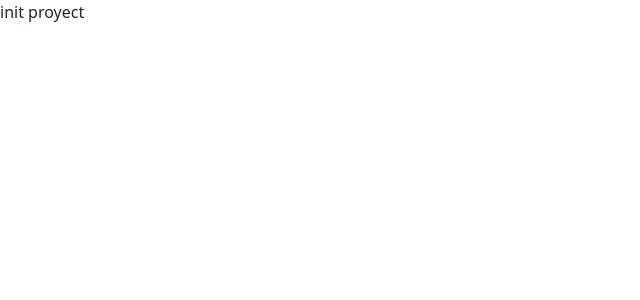
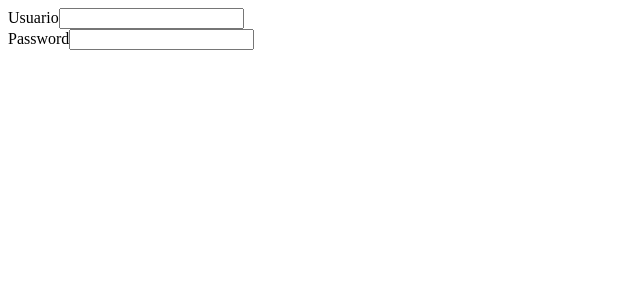
Before and after one commit to elkitoq/EndProyect, a React (Create React App) app: page / in a window 1280 px wide. Shown: the top 300 px of the page, without its empty margins (0-640 px from the left). Built offline with nearby package versions, Linux system fonts and the light colour scheme.

Commit message:
create view login and components

```diff
--- a/src/App.js
+++ b/src/App.js
@@ -1,9 +1,10 @@
-import 'bootstrap/dist/css/bootstrap.min.css';
+// import 'bootstrap/dist/css/bootstrap.min.css';
+import { ViewLogin } from './Views/ViewLogin.js'
 
 function App() {
   return (
     <div className="App">
-      init proyect
+      <ViewLogin />
     </div>
   );
 }
--- /dev/null
+++ b/src/Components/Buttons.js
@@ -0,0 +1,7 @@
+import { Button } from 'reactstrap'
+
+export const Buttons = ({ name, color, size }) => {
+    return (
+        <Button color={color} size={size}>{name}</Button>
+    )
+}
--- /dev/null
+++ b/src/Components/Inputs.js
@@ -0,0 +1,7 @@
+import { Input } from 'reactstrap'
+
+export const Inputs = ({ name, classname, type }) => {
+    return (
+        <Input type={type} className={classname} name={name} />
+    )
+}
--- /dev/null
+++ b/src/Components/Labels.js
@@ -0,0 +1,7 @@
+import { Label } from 'reactstrap'
+
+export const Labels = ({ name, idInput }) => {
+    return (
+        <Label for={idInput}>{name}</Label>
+    )
+}
--- /dev/null
+++ b/src/Views/ViewLogin.js
@@ -0,0 +1,19 @@
+import { Form, FormGroup } from 'reactstrap'
+import { Buttons } from '../Components/Buttons.js'
+import { Inputs } from '../Components/Inputs.js'
+import { Labels } from '../Components/Labels.js'
+
+export const ViewLogin = () => {
+    return (
+        <Form>
+            <FormGroup>
+                <Labels name="Usuario"></Labels>
+                <Inputs classname="inputUser" />
+            </FormGroup>
+            <FormGroup>
+                <Labels name="Password"></Labels>
+                <Inputs type="password" classname="inputPassword"></Inputs>
+            </FormGroup>
+        </Form>
+    )
+}
```
